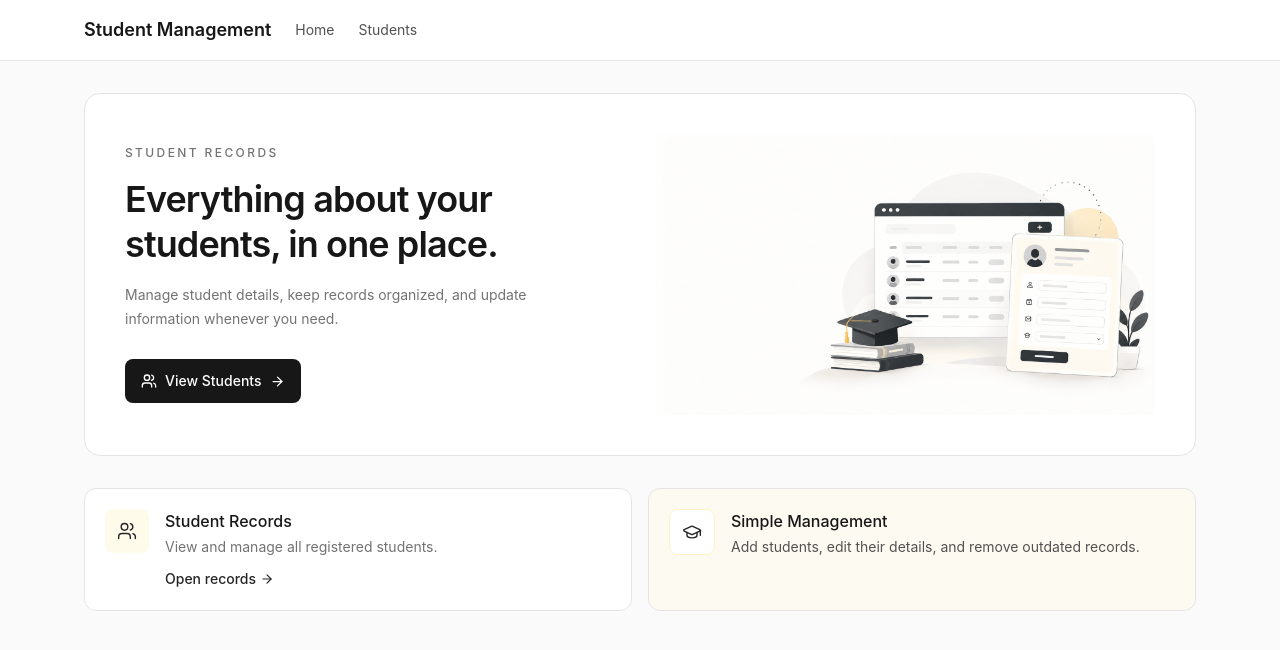
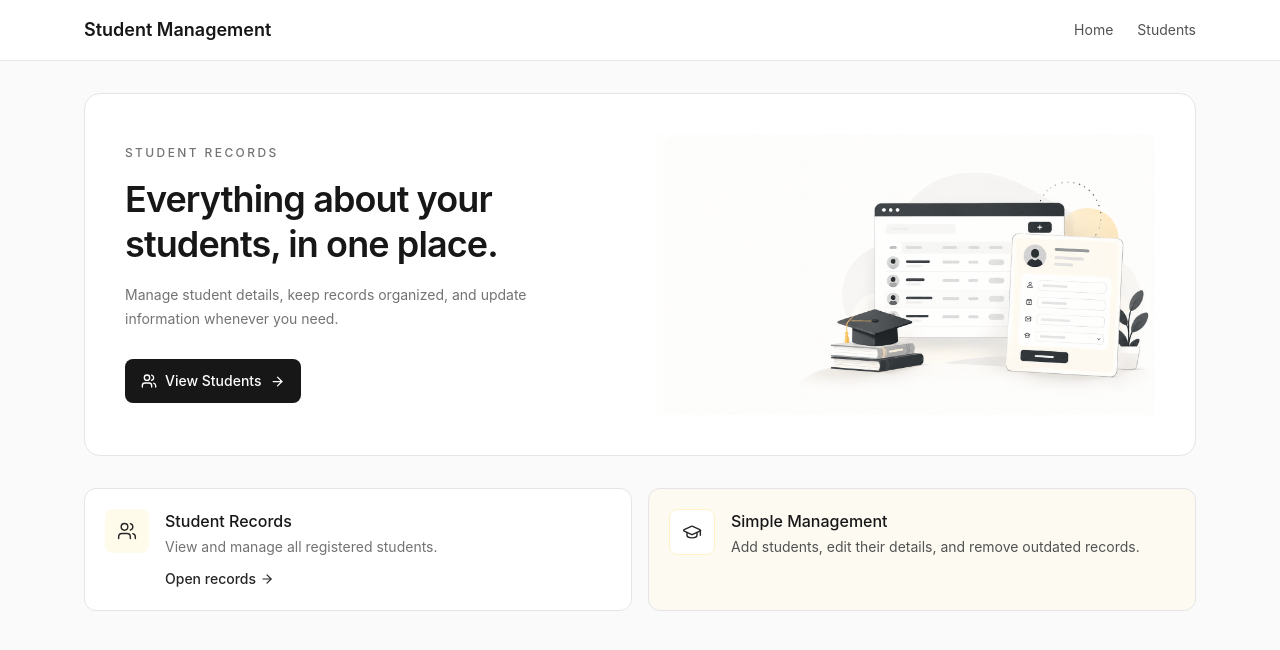
Before and after one commit to Muhammed-Sahal717/mini-project--Django-react-, a React app in the folder frontend/: page / in a window 1280 px wide. Shown: the top 650 px of the page. Built offline with nearby package versions, Linux system fonts and the light colour scheme; no server answers; the HTML template or start-up script is replaced by a standard one.

Commit message:
style: refactor navigation links for improved layout consistency

```diff
--- a/frontend/src/App.jsx
+++ b/frontend/src/App.jsx
@@ -11,6 +11,7 @@ function App() {
           <Link to="/" className="text-lg font-semibold">
             Student Management
           </Link>
+          <div className="ml-auto flex items-center gap-6">
             <Link to="/" className="text-sm text-neutral-600 hover:text-black">
               Home
             </Link>
@@ -20,6 +21,7 @@ function App() {
             >
               Students
             </Link>
+          </div>
         </div>
       </nav>
 
```
Lines whose indentation alone changed are shown as unchanged.
